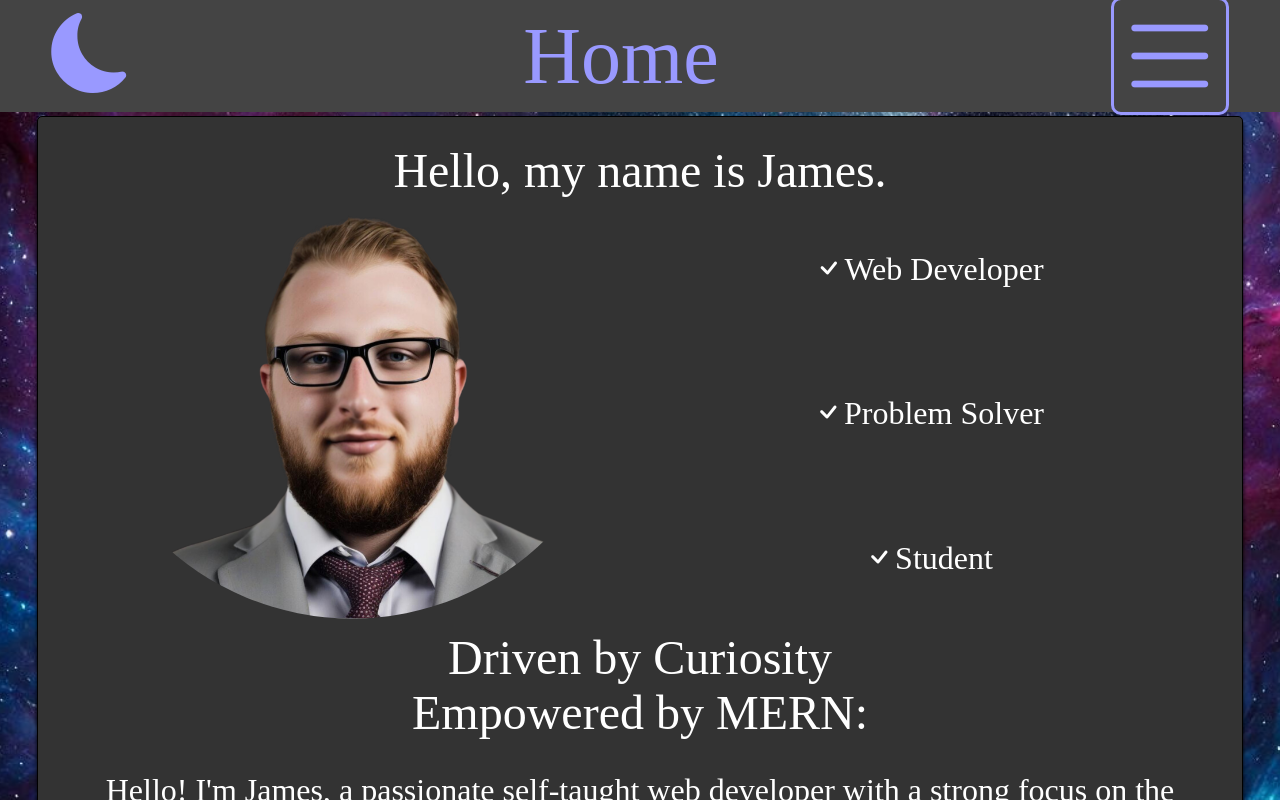
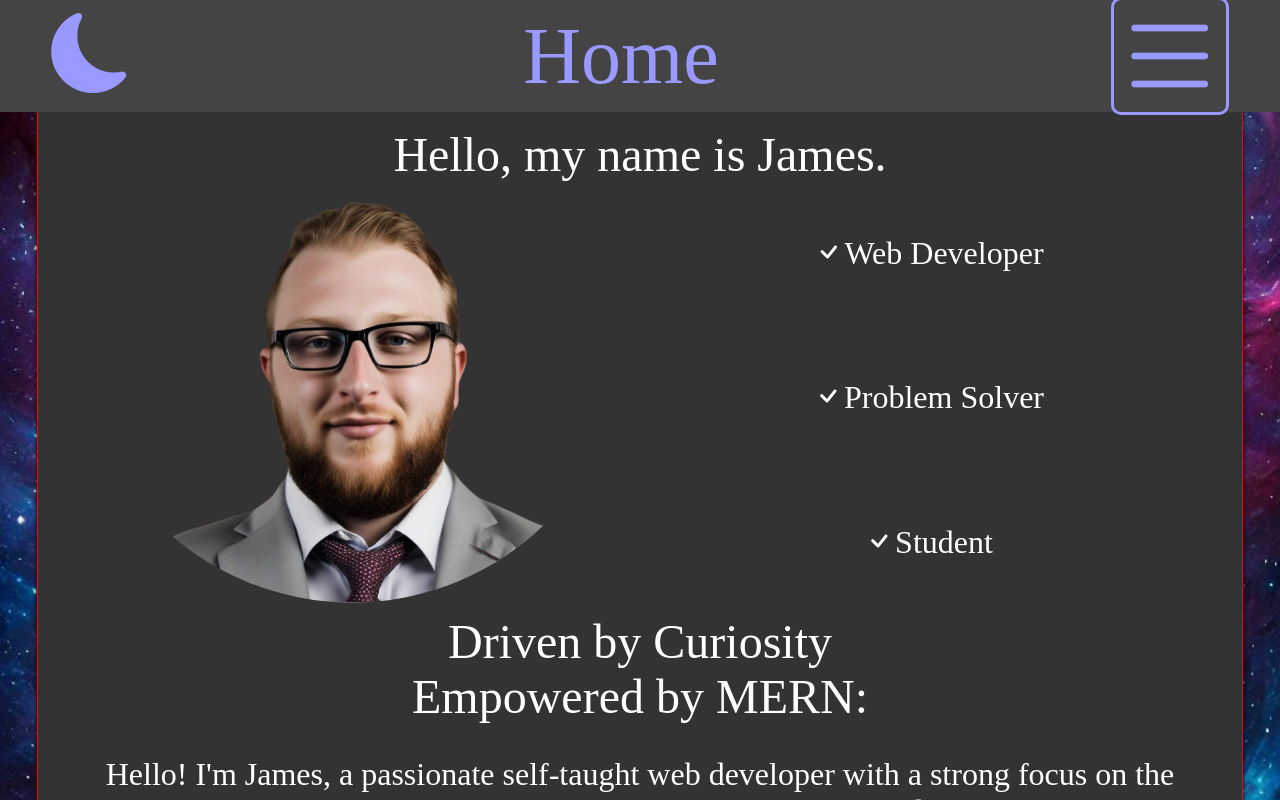
Before and after one commit to Jameshuff95/jan2025, a React (Vite) app: page / in a window 1280 px wide. Shown: the top 800 px of the page. Built offline with nearby package versions, Linux system fonts and the light colour scheme.

Commit message:
modified intro

```diff
--- a/src/Components/Hero.tsx
+++ b/src/Components/Hero.tsx
@@ -25,7 +25,7 @@ const Hero: React.FC = () => {
   ];
 
   return (
-    <Card style={{}}>
+    <Card style={{ border: '1px solid red' }}>
       <Card.Body>
         <Card.Title>Hello, my name is James.</Card.Title>
         <Figure
--- a/src/index.css
+++ b/src/index.css
@@ -68,7 +68,7 @@ body {
   box-shadow: 0 0.25rem 0.25rem black;
   background: var(--background);
   color: var(--card-text);
-  margin: 1rem auto;
+  margin: auto;
 }
 
 .card-half {
```
